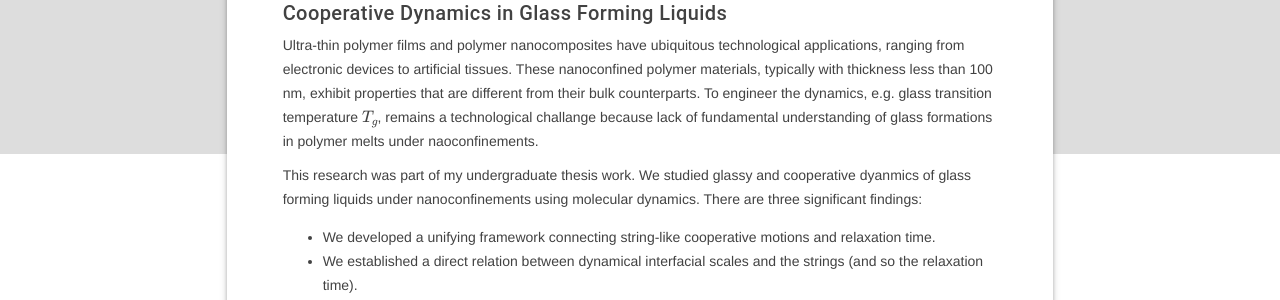
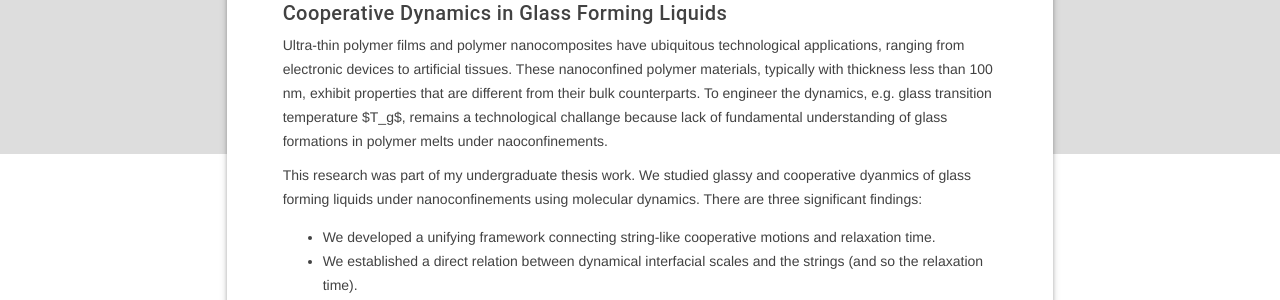
Before and after one commit to phanakata/phanakata.github.io, a Jekyll site: the page built from _posts/2015-08-01-glassforming.markdown, in a window 1280 px wide. Shown: the part 270-570 px from the top of the page. Built offline with Jekyll 4.4.1, drawn with Linux system fonts in a browser that asks for light colours; formulas are drawn with MathJax 3.

```diff
--- a/_posts/2015-08-01-glassforming.markdown
+++ b/_posts/2015-08-01-glassforming.markdown
@@ -9,7 +9,7 @@ image: /img/gf_liquid.jpg
 ---
 ##### Cooperative Dynamics in Glass Forming Liquids
 Ultra-thin  polymer  films  and polymer nanocomposites have  ubiquitous  technological  applications,  ranging
-from electronic devices to artificial tissues.  These nanoconfined polymer materials,  typically with thickness less than 100 nm,  exhibit properties that are different from  their  bulk  counterparts. To engineer the dynamics, e.g. glass transition temperature $$T_g$$, remains a technological challange because lack of fundamental understanding of glass formations in polymer melts under naoconfinements.
+from electronic devices to artificial tissues.  These nanoconfined polymer materials,  typically with thickness less than 100 nm,  exhibit properties that are different from  their  bulk  counterparts. To engineer the dynamics, e.g. glass transition temperature $T_g$, remains a technological challange because lack of fundamental understanding of glass formations in polymer melts under naoconfinements.
 
 This research was part of my undergraduate thesis work. We studied glassy and cooperative dyanmics of glass forming liquids under nanoconfinements using molecular dynamics.
 There are three significant findings:
```
